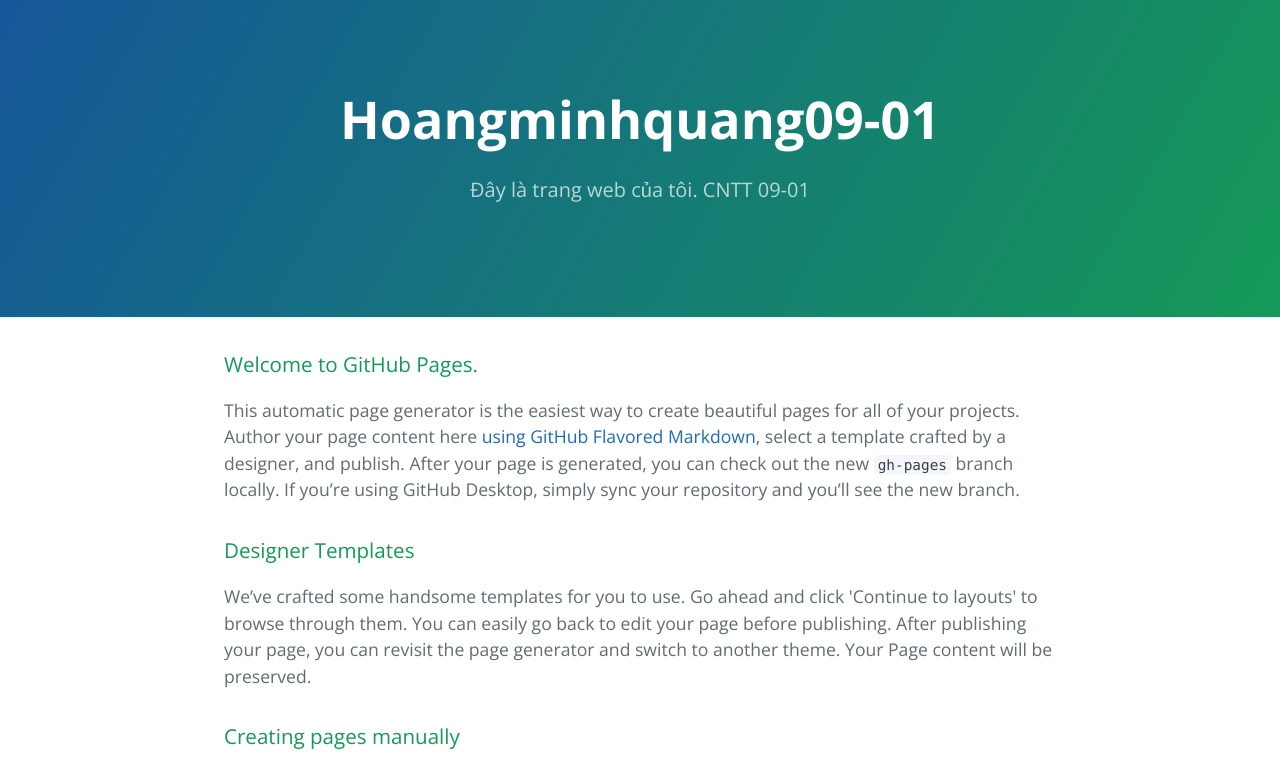
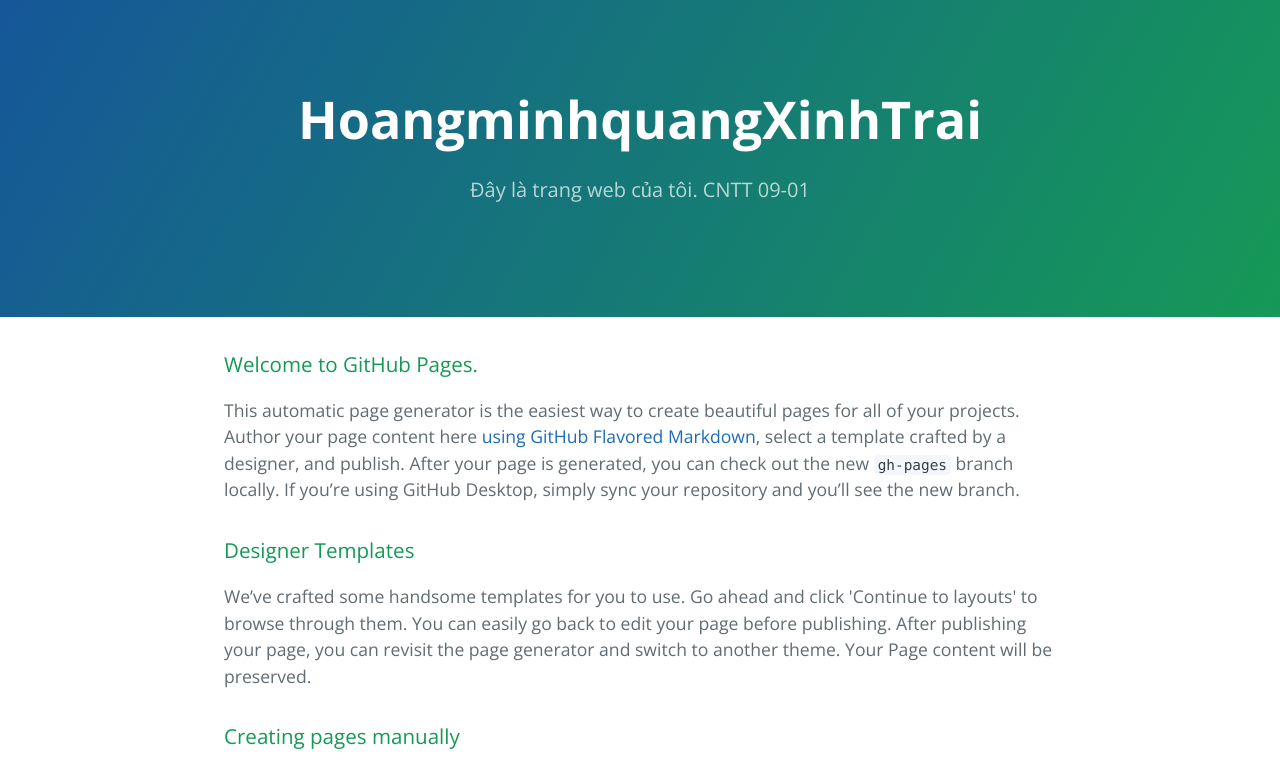
Before and after one commit to HoangMinhQuang/hoangminhquang.github.io, a plain HTML site: page index.html in a window 1280 px wide. Shown: the top 766 px of the page. Drawn offline with nearby package versions, Linux system fonts and the light colour scheme.

Commit message:
Update index.html

```diff
--- a/index.html
+++ b/index.html
@@ -11,7 +11,7 @@
   </head>
   <body>
     <section class="page-header">
-      <h1 class="project-name">Hoangminhquang09-01</h1>
+      <h1 class="project-name">HoangminhquangXinhTrai</h1>
       <h2 class="project-tagline">Đây là trang web của tôi. CNTT 09-01</h2>
     </section>
 
```
